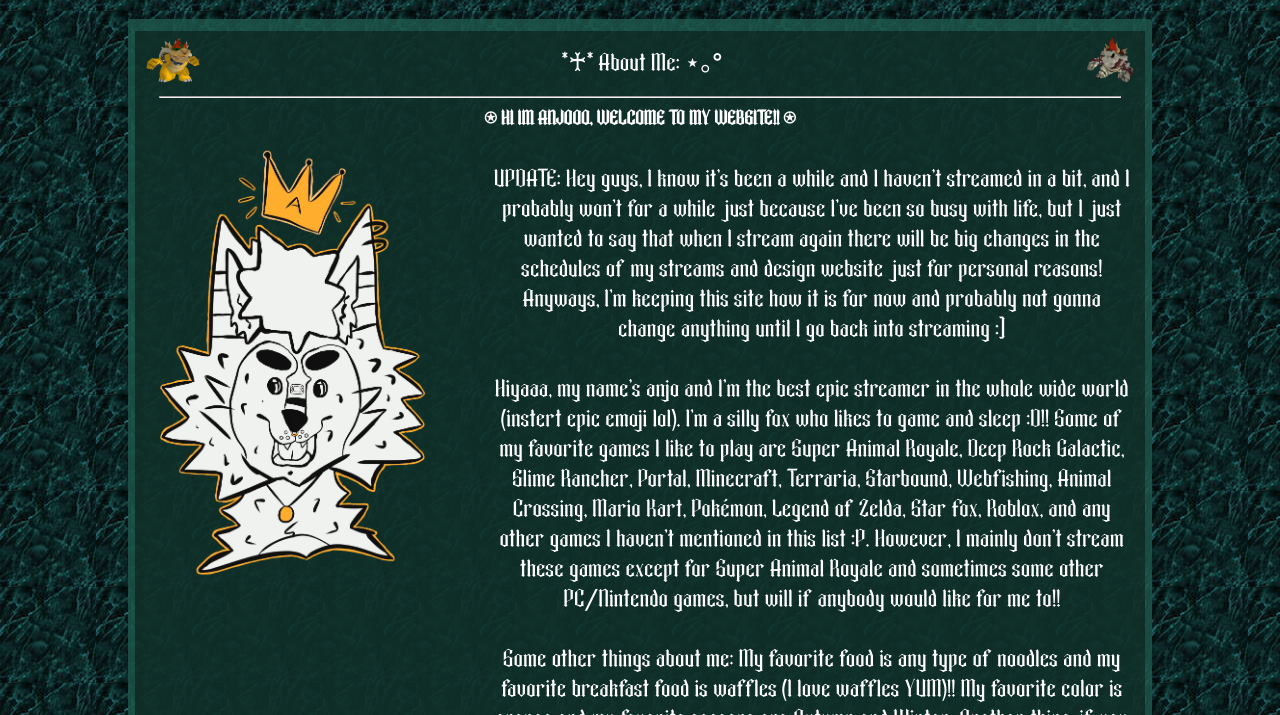
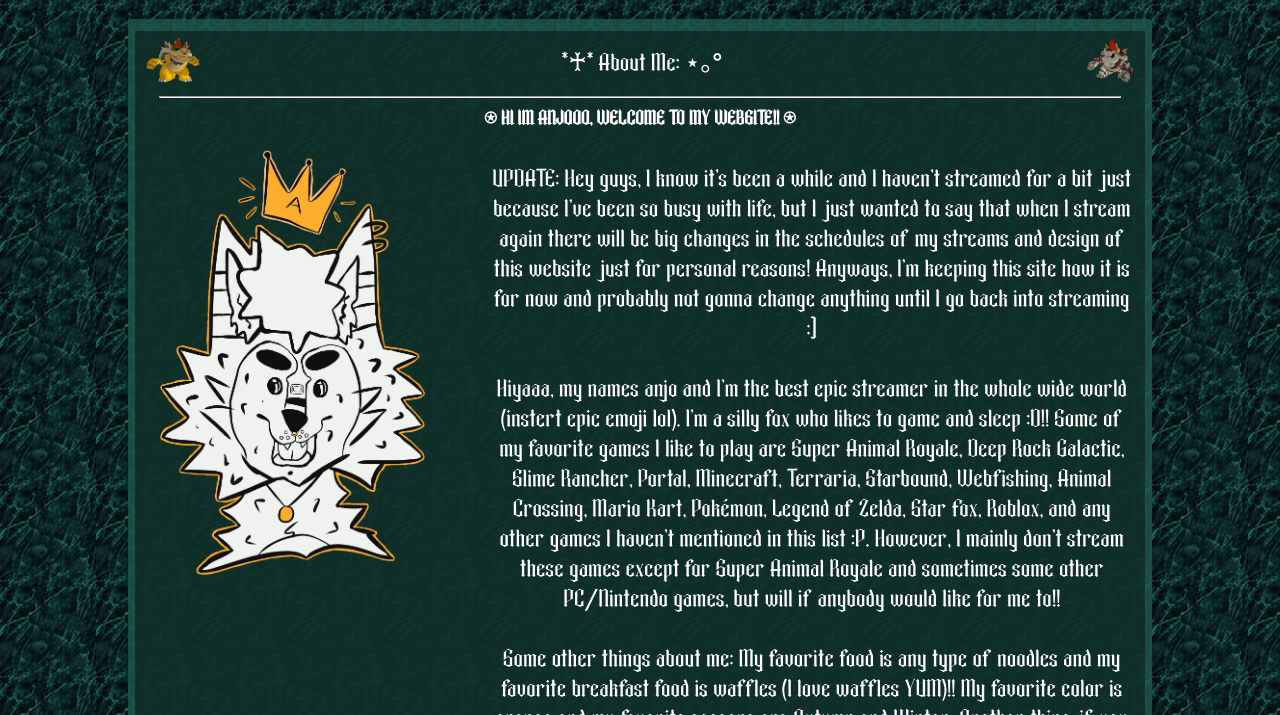
Before and after one commit to KingAnjo/kinganjo.github.io, a plain HTML site: page index.html in a window 1280 px wide. Shown: the part 85-800 px from the top of the page. Drawn offline with Linux system fonts and the light colour scheme.

Commit message:
Update index.html

```diff
--- a/index.html
+++ b/index.html
@@ -50,12 +50,12 @@
                 <h3>⍟ HI IM ANJOOO, WELCOME TO MY WEBSITE!! ⍟</h3>
                 <p class="text1">
 
-                    UPDATE: Hey guys, I know it's been a while and I haven't streamed in a bit, and I probably won't for a while just because I've been so busy with life,
-                    but I just wanted to say that when I stream again there will be big changes in the schedules of my streams and design website just for personal reasons!
+                    UPDATE: Hey guys, I know it's been a while and I haven't streamed for a bit just because I've been so busy with life, but
+                    I just wanted to say that when I stream again there will be big changes in the schedules of my streams and design of this website just for personal reasons!
                     Anyways, I'm keeping this site how it is for now and probably not gonna change anything until I go back into streaming :]
                     <br>
                     <br>
-                    Hiyaaa, my name's anjo and I'm the best epic streamer in the whole wide world (instert epic emoji lol). I'm a silly fox who likes to game and sleep :D!!
+                    Hiyaaa, my names anjo and I'm the best epic streamer in the whole wide world (instert epic emoji lol). I'm a silly fox who likes to game and sleep :D!!
                     Some of my favorite games I like to play are Super Animal Royale, Deep Rock Galactic, Slime Rancher, Portal, Minecraft, Terraria, Starbound,
                     Webfishing, Animal Crossing, Mario Kart, Pokémon, Legend of Zelda, Star Fox, Roblox, and any other games I haven't mentioned in this list :P. However,
                     I mainly don't stream these games except for Super Animal Royale and sometimes some other PC/Nintendo games, but will if anybody would like for me to!!
@@ -122,7 +122,7 @@
 
                     <hr>
 
-                    <p id="update">Last Updated: .. 2025-2-22</p>
+                    <p id="update">Last Updated: .. 2025-2-21</p>
 
                 </div>
 
@@ -146,7 +146,7 @@
 
                     <hr>
 
-                    <p id="update"> Last Updated: .. 2025-2-22</p>
+                    <p id="update"> Last Updated: .. 2025-2-21</p>
 
                 </div>
 
```
